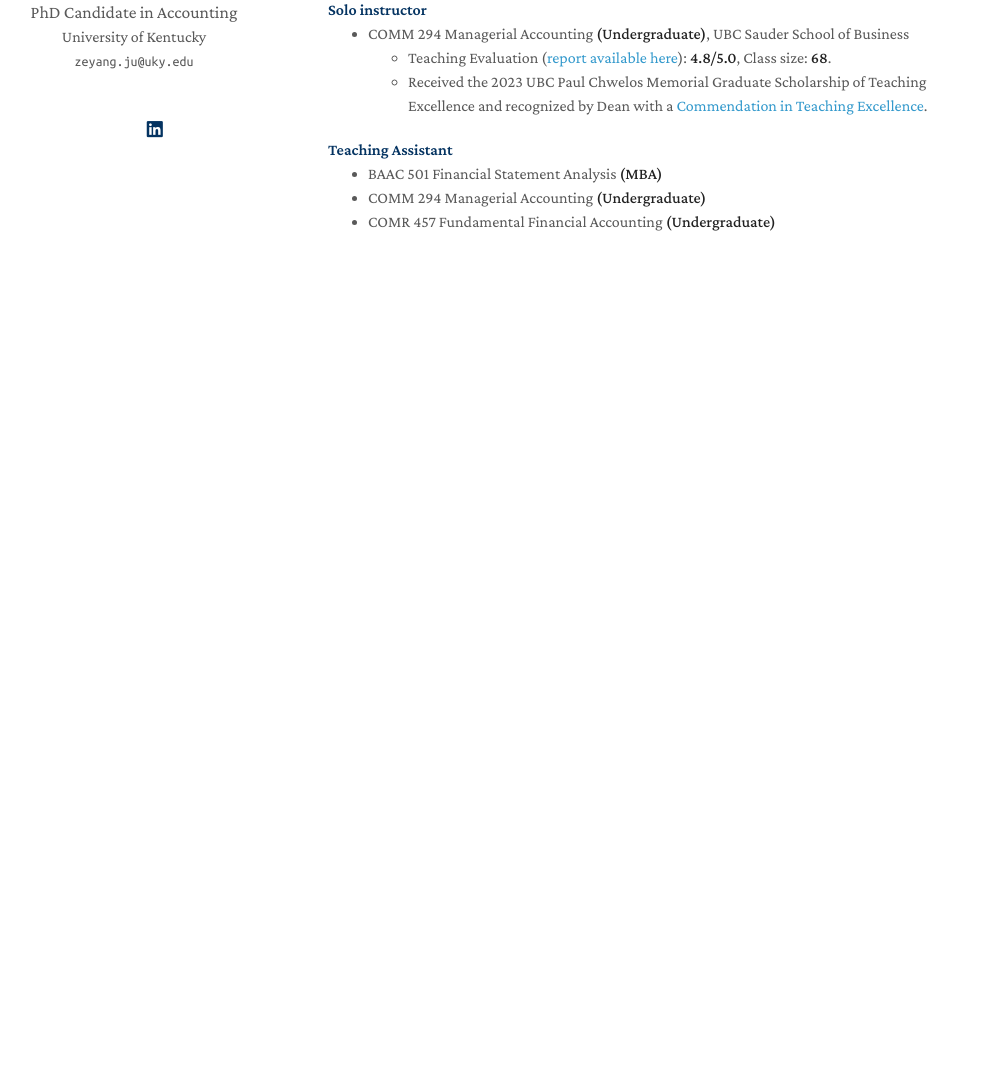
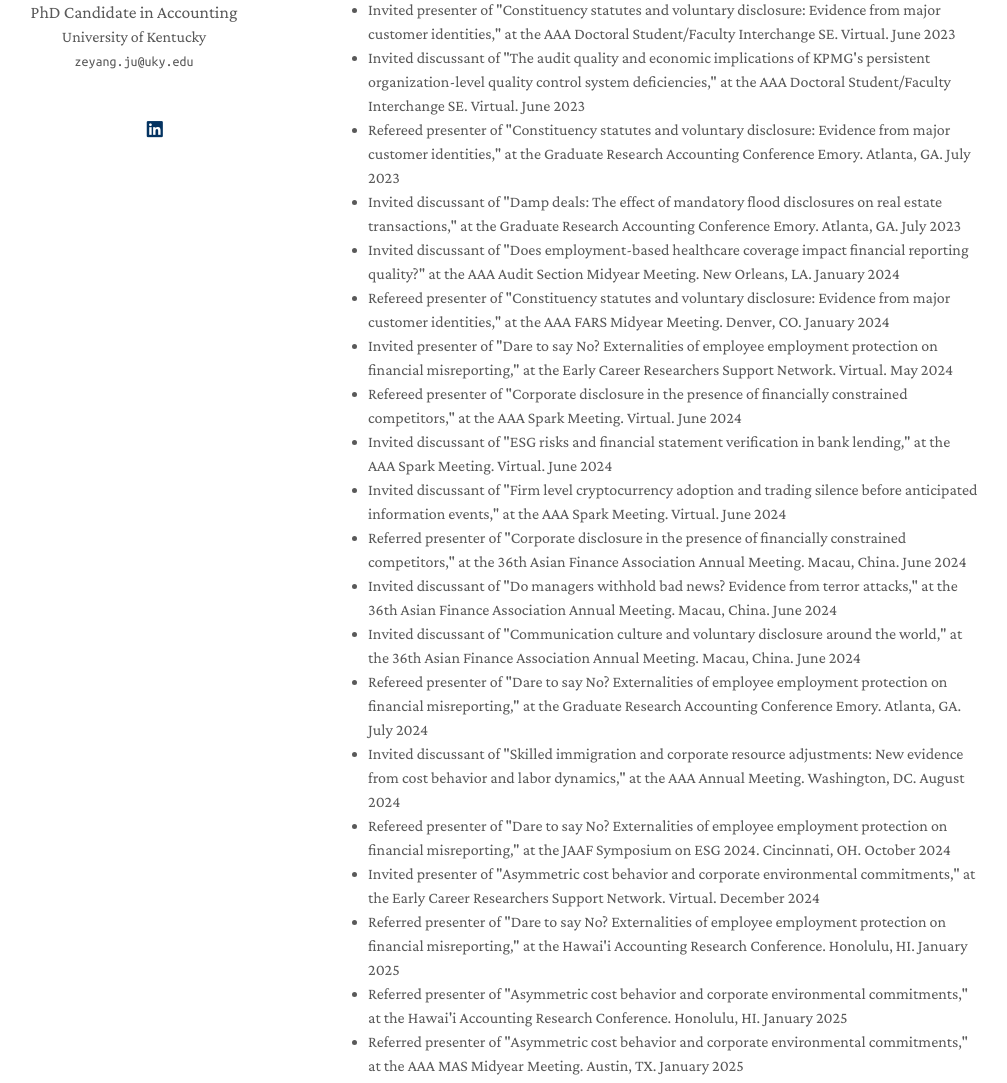
Before and after one commit to zeyang1225/zeyang1225.github.io, a Jekyll site: the page built from index.md, in a window 1280 px wide and 1400 px high, scrolled down 1568 px. Shown: the part 317-1400 px from the top of the window, without its empty margins (142-1149 px from the left). Built offline with Jekyll 4.4.1, drawn with Linux system fonts in a browser that asks for light colours; nearby versions of some CDN libraries; a style sheet for code colours, icons or effects is not loaded; before the commit the page ends 2198 px from its top, so only the background shows below that; some of the changed text lies outside the part shown.

Commit message:
Update teaching.md

```diff
--- a/_includes/teaching.md
+++ b/_includes/teaching.md
@@ -1,19 +1,34 @@
+<h2 id="external_presentations" style="margin: 2px 0px 0px;"> <br>
+<br> External Presentations</h2>
 
- <h2 id="teaching" style="margin: 2px 0px 0px;"> <br>
-<br> Teaching</h2>
-
-<h4 style="margin:0 0  0;">Solo instructor</h4>
-<ul style="margin:0 0 0;">
-  <li><autocolor> COMM 294 Managerial Accounting <strong>(Undergraduate)</strong>, UBC Sauder School of Business</autocolor></li>
-  <ul>
-       <li> Teaching Evaluation (<a href="assets/files/University of British Columbia - 2022W1 UBC Individual Instructor Report for COMM 294 102 - Managerial Accounting (Minjia Li).pdf">report available here</a>): <strong>4.8/5.0</strong>, Class size: <strong>68</strong>. </li>
-      <li> Received the 2023 UBC Paul Chwelos Memorial Graduate Scholarship of Teaching Excellence and recognized by Dean with a <a href="assets/files/Teaching Commendation Letter - Li.pdf">Commendation in Teaching Excellence</a>. </li>
-     </ul>
+<ul style="margin:0 0 5px;">
+  <li><autocolor>Invited presenter of "Constituency statutes and voluntary disclosure: Evidence from major customer identities," at the AAA Doctoral Student/Faculty Interchange SE. Virtual. June 2023 </autocolor></li>
+  <li><autocolor>Invited discussant of "The audit quality and economic implications of KPMG's persistent organization-level quality control system deficiencies," at the AAA Doctoral Student/Faculty Interchange SE. Virtual. June 2023 </autocolor></li>
+  <li><autocolor>Refereed presenter of "Constituency statutes and voluntary disclosure: Evidence from major customer identities," at the Graduate Research Accounting Conference Emory. Atlanta, GA. July 2023 </autocolor></li>
+  <li><autocolor>Invited discussant of "Damp deals: The effect of mandatory flood disclosures on real estate transactions," at the Graduate Research Accounting Conference Emory. Atlanta, GA. July 2023 </autocolor></li>
+  <li><autocolor>Invited discussant of "Does employment-based healthcare coverage impact financial reporting quality?" at the AAA Audit Section Midyear Meeting. New Orleans, LA. January 2024 </autocolor></li>
+  <li><autocolor>Refereed presenter of "Constituency statutes and voluntary disclosure: Evidence from major customer identities," at the AAA FARS Midyear Meeting. Denver, CO. January 2024 </autocolor></li>
+  <li><autocolor>Invited presenter of "Dare to say No? Externalities of employee employment protection on financial misreporting," at the Early Career Researchers Support Network. Virtual. May 2024 </autocolor></li>
+  <li><autocolor>Refereed presenter of "Corporate disclosure in the presence of financially constrained competitors," at the AAA Spark Meeting. Virtual. June 2024 </autocolor></li>
+  <li><autocolor>Invited discussant of "ESG risks and financial statement verification in bank lending," at the AAA Spark Meeting. Virtual. June 2024 </autocolor></li>
+  <li><autocolor>Invited discussant of "Firm level cryptocurrency adoption and trading silence before anticipated information events," at the AAA Spark Meeting. Virtual. June 2024 </autocolor></li>
+  <li><autocolor>Referred presenter of "Corporate disclosure in the presence of financially constrained competitors," at the 36th Asian Finance Association Annual Meeting. Macau, China. June 2024 </autocolor></li>
+  <li><autocolor>Invited discussant of "Do managers withhold bad news? Evidence from terror attacks," at the 36th Asian Finance Association Annual Meeting. Macau, China. June 2024 </autocolor></li>
+  <li><autocolor>Invited discussant of "Communication culture and voluntary disclosure around the world," at the 36th Asian Finance Association Annual Meeting. Macau, China. June 2024 </autocolor></li>
+  <li><autocolor>Refereed presenter of "Dare to say No? Externalities of employee employment protection on financial misreporting," at the Graduate Research Accounting Conference Emory. Atlanta, GA. July 2024 </autocolor></li>
+  <li><autocolor>Invited discussant of "Skilled immigration and corporate resource adjustments: New evidence from cost behavior and labor dynamics," at the AAA Annual Meeting. Washington, DC. August 2024 </autocolor></li>
+  <li><autocolor>Refereed presenter of "Dare to say No? Externalities of employee employment protection on financial misreporting," at the JAAF Symposium on ESG 2024. Cincinnati, OH. October 2024 </autocolor></li>
+  <li><autocolor>Invited presenter of "Asymmetric cost behavior and corporate environmental commitments," at the Early Career Researchers Support Network. Virtual. December 2024 </autocolor></li>
+  <li><autocolor>Referred presenter of "Dare to say No? Externalities of employee employment protection on financial misreporting," at the Hawai'i Accounting Research Conference. Honolulu, HI. January 2025 </autocolor></li>
+  <li><autocolor>Referred presenter of "Asymmetric cost behavior and corporate environmental commitments," at the Hawai'i Accounting Research Conference. Honolulu, HI. January 2025 </autocolor></li>
+  <li><autocolor>Referred presenter of "Asymmetric cost behavior and corporate environmental commitments," at the AAA MAS Midyear Meeting. Austin, TX. January 2025 </autocolor></li>
+  <li><autocolor>Invited discussant of "Dependent vs. Independent ESG-Performance Evaluation in Executive Compensation Contracts," at the AAA MAS Midyear Meeting. Austin, TX. January 2025 </autocolor></li>
+  <li><autocolor>Referred presenter of "Dare to say No? Externalities of employee employment protection on financial misreporting," at the AAA Auditing Section Midyear Meeting. Charlotte, NC. January 2025 </autocolor></li>
+  <li><autocolor>Invited discussant of "Navigating new waters: Accounting firms as ESG raters," at the AAA Auditing Section Midyear Meeting. Charlotte, NC. January 2025 </autocolor></li>
+  <li><autocolor>Referred presenter of "Constituency statutes and voluntary disclosure: Evidence from major customer identities," at the AAA Current Issues in Sustainability Conference. Arlington, VA. March 2025 (Scheduled) </autocolor></li>
+  <li><autocolor>Invited discussant of "Employer WARN-ing: Mandatory advance disclosure of employment loss and corporate innovation," at the AAA Current Issues in Sustainability Conference. Arlington, VA. March 2025 (Scheduled) </autocolor></li>
+  <li><autocolor>Referred presenter of "Dare to say No? Externalities of employee employment protection on financial misreporting," at the AAA Current Issues in Sustainability Conference. Arlington, VA. March 2025 (Scheduled) </autocolor></li>
+  <li><autocolor>Referred presenter of "Asymmetric cost behavior and corporate environmental commitments," at the AAA Current Issues in Sustainability Conference. Arlington, VA. March 2025 (Scheduled) </autocolor></li>
+  <li><autocolor>Invited discussant of "Follow the money: Are severe weather events value relevant?" at the AAA Current Issues in Sustainability Conference. Arlington, VA. March 2025 (Scheduled) </autocolor></li>
+  <li><autocolor>Invited presenter of "Caught up in the AI rat race: Does technological peer pressure fuel AI washing or hushing?" at the AAA Deloitte Foundation/J. Michael Cook Doctoral Consortium. Westlake, TX. June 2025 (Scheduled) </autocolor></li>
 </ul>
-
-<h4 style="margin:0 0px 0;">Teaching Assistant</h4>
-<ul style="margin:0 0 5px;">
-       <li><autocolor>BAAC 501 Financial Statement Analysis <strong> (MBA)</strong></autocolor></li>
-       <li><autocolor>COMM 294 Managerial Accounting <strong>(Undergraduate)</strong></autocolor></li>
-       <li><autocolor>COMR 457 Fundamental Financial Accounting <strong>(Undergraduate)</strong></autocolor></li>
-</ul>
```
